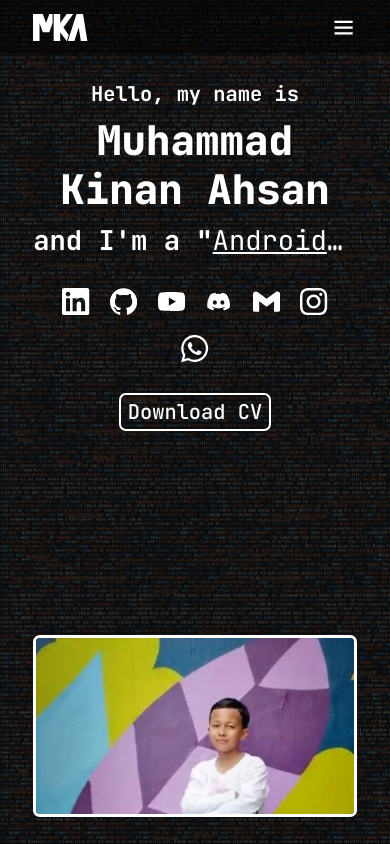
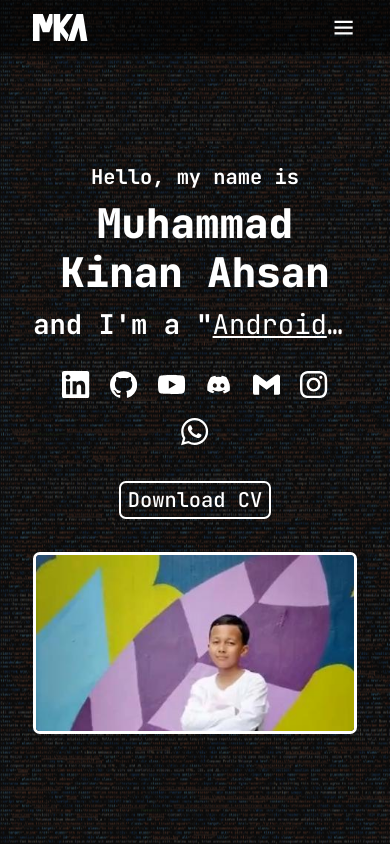
Before and after one commit to MKinanA/MKinanA.github.io, a plain HTML site: page index.html in a window 390 px wide. Drawn offline with nearby package versions, Linux system fonts and the light colour scheme.

Commit message:
Fixed trimmed button outlines on hover, and vertical content justification in section#home

```diff
--- a/src/style/style.css
+++ b/src/style/style.css
@@ -241,7 +241,7 @@ section#home > div:first-child > div {
     flex-direction: row;
     width: 100%;
     height: fit-content;
-    margin: calc(1rem * var(--scaling-factor)) 0;
+    margin: calc(1rem * var(--scaling-factor)) 0.25em;
     gap: calc(0.5rem * var(--scaling-factor));
 }
 
@@ -279,6 +279,7 @@ section#home > div:first-child > a {
     outline: 0.125em solid rgba(var(--rev-theme-color), 0);
     outline-offset: -0.125em;
     cursor: pointer;
+    margin: 0.25em;
 }
 
 section#home > div:first-child > a:hover {
@@ -573,6 +574,10 @@ section#projects > div:last-child > div:has(> div:only-child):hover > div:only-c
         flex-direction: column;
     }
 
+    section#home {
+        justify-content: center;
+    }
+
     section#home > div:first-child, section#home > div:last-child, section#about > div:first-child, section#about > div:last-child {
         align-items: center;
     }
```
